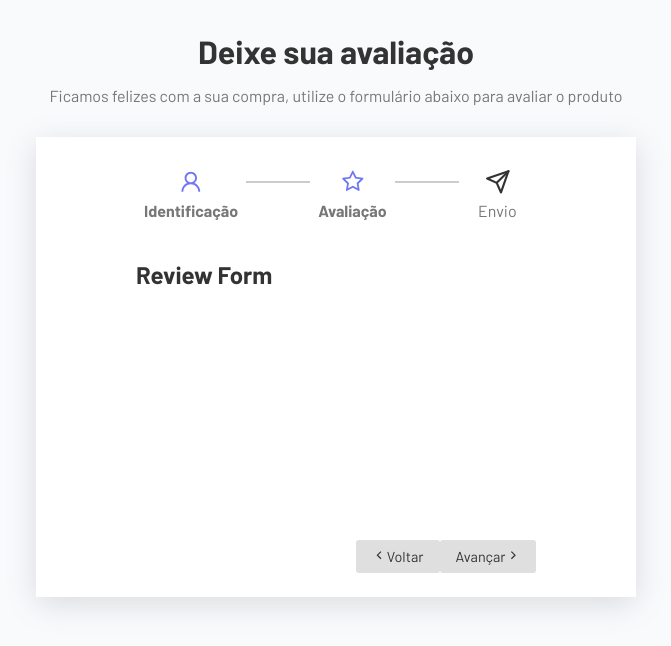
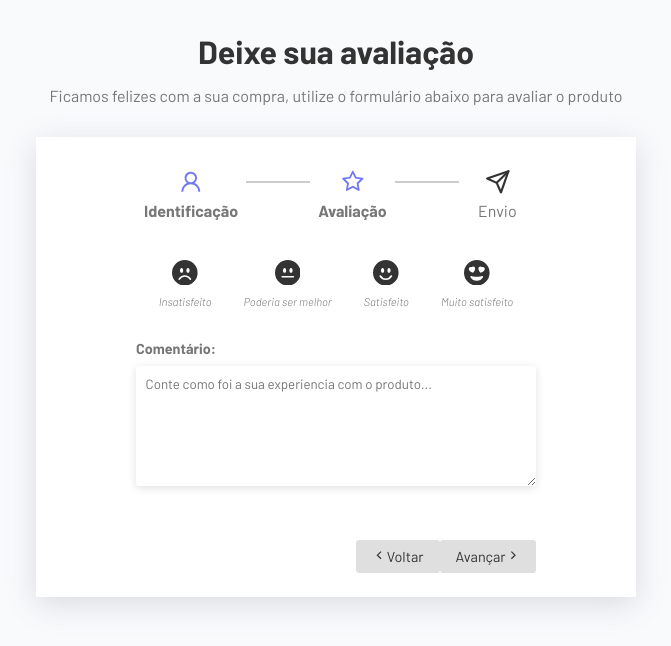
Before and after one commit to pedrofigueiredojsx/react-projects, a React (Vite) app in the folder 19_multistep_form_react/: page / in a window 1280 px wide. Both pictures are taken after typing "Sample", "name@example.com" into the empty fields and a click on the button "Avançar". Shown: the top 646 px of the page, without its empty margins (304-975 px from the left). Built offline with nearby package versions, Linux system fonts and the light colour scheme.

Commit message:
feat: review form component

```diff
--- /dev/null
+++ b/19_multistep_form_react/src/components/ReviewForm.css
@@ -0,0 +1,38 @@
+.form-control.score-container {
+  flex-direction: row;
+  gap: 2rem;
+  justify-content: center;
+}
+
+.score-container svg {
+  font-size: 1.6rem;
+  cursor: pointer;
+  transition: 0.3s;
+}
+
+.score-container svg:hover {
+  fill: #7076f4;
+}
+
+.score-container input:checked ~ svg {
+  fill: #7076f4;
+}
+
+.radio-container {
+  text-align: center;
+  position: relative;
+}
+
+.radio-container input {
+  opacity: 0;
+  position: absolute;
+  top: 15px;
+  left: 30px;
+}
+
+.radio-container p {
+  font-style: italic;
+  font-weight: 300;
+  font-size: 0.7rem;
+  margin-top: 0.4rem;
+}
--- a/19_multistep_form_react/src/components/ReviewForm.jsx
+++ b/19_multistep_form_react/src/components/ReviewForm.jsx
@@ -1,9 +1,44 @@
-import React from 'react'
+import {
+  BsFillEmojiSmileFill,
+  BsFillEmojiNeutralFill,
+  BsFillEmojiFrownFill,
+  BsFillEmojiHeartEyesFill,
+} from 'react-icons/bs'
+
+import './ReviewForm.css'
 
 const ReviewForm = () => {
   return (
-    <div>
-      <h2>Review Form</h2>
+    <div className="review-form">
+      <div className="form-control score-container">
+        <label className="radio-container">
+          <input type="radio" value="unsatisfaied" name="review" required />
+          <BsFillEmojiFrownFill />
+          <p>Insatisfeito</p>
+        </label>
+        <label className="radio-container">
+          <input type="radio" value="neutral" name="review" required />
+          <BsFillEmojiNeutralFill />
+          <p>Poderia ser melhor</p>
+        </label>
+        <label className="radio-container">
+          <input type="radio" value="satisfied" name="review" required />
+          <BsFillEmojiSmileFill />
+          <p>Satisfeito</p>
+        </label>
+        <label className="radio-container">
+          <input type="radio" value="unsatisfaied" name="review" required />
+          <BsFillEmojiHeartEyesFill />
+          <p>Muito satisfeito</p>
+        </label>
+      </div>
+      <div className="form-control">
+        <label htmlFor="comment">Comentário:</label>
+        <textarea
+          name="comment"
+          id="comment"
+          placeholder="Conte como foi a sua experiencia com o produto..."></textarea>
+      </div>
     </div>
   )
 }
```
